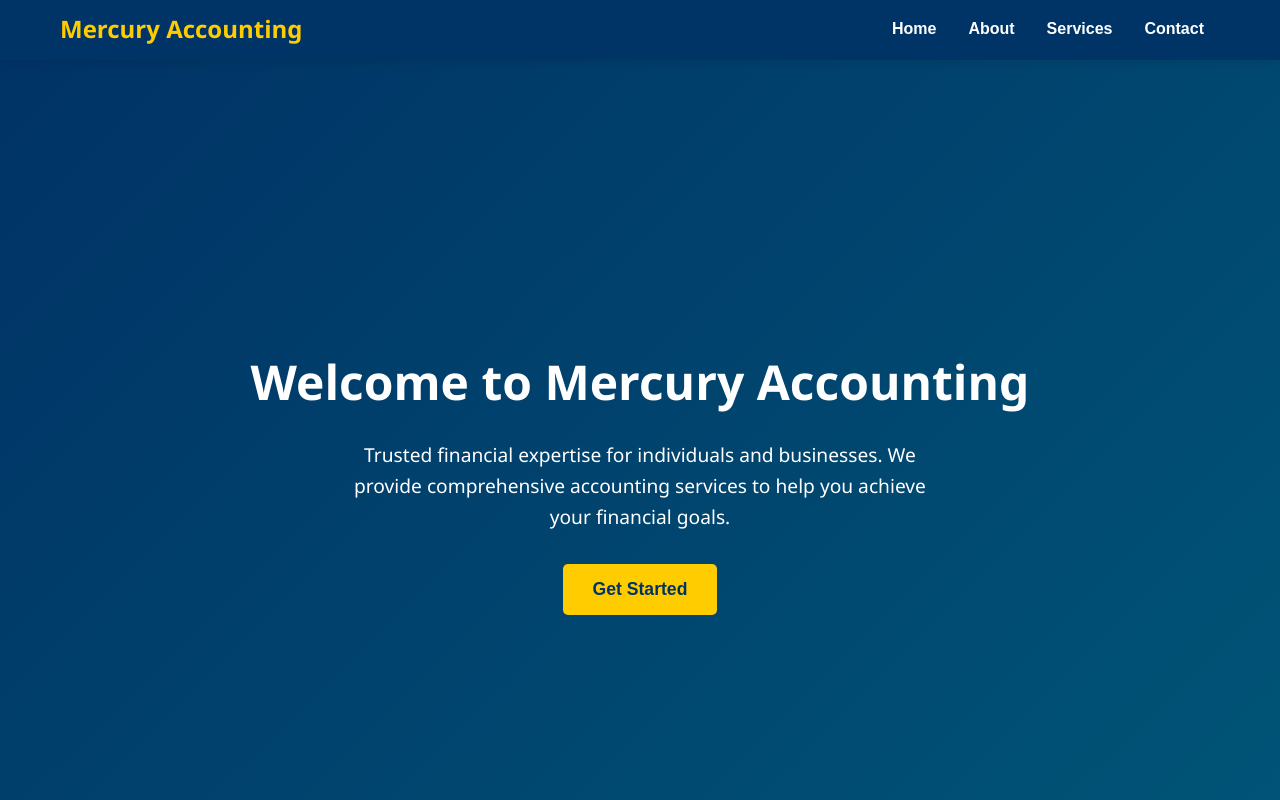
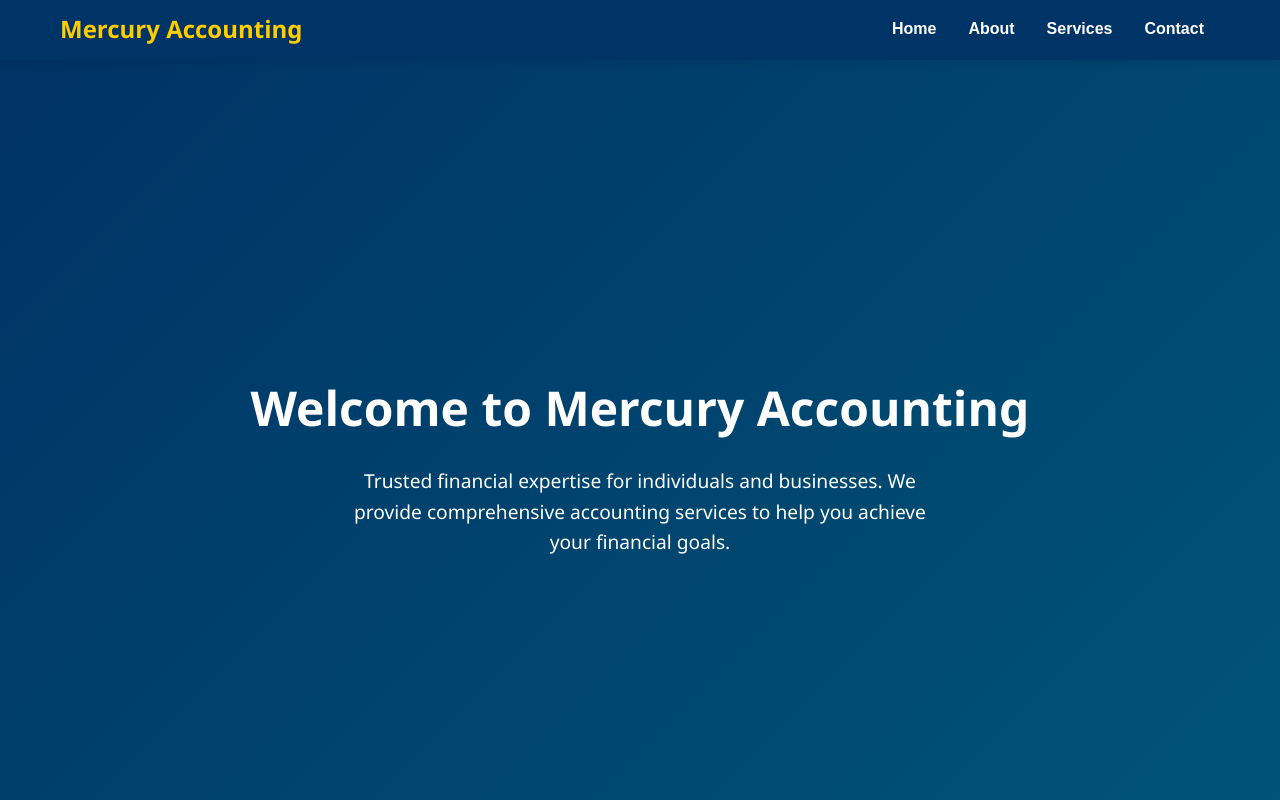
Before and after one commit to pAnderDev/wWebsite, a React (Create React App) app: page / in a window 1280 px wide. Shown: the top 800 px of the page. Built offline with nearby package versions, Linux system fonts and the light colour scheme.

Commit message:
remove button

```diff
--- a/src/components/Home.jsx
+++ b/src/components/Home.jsx
@@ -7,7 +7,6 @@ const Home = () => {
       <div className="hero">
         <h1>Welcome to Mercury Accounting</h1>
         <p>Trusted financial expertise for individuals and businesses. We provide comprehensive accounting services to help you achieve your financial goals.</p>
-        <button className="cta-button">Get Started</button>
       </div>
     </section>
   );
```
